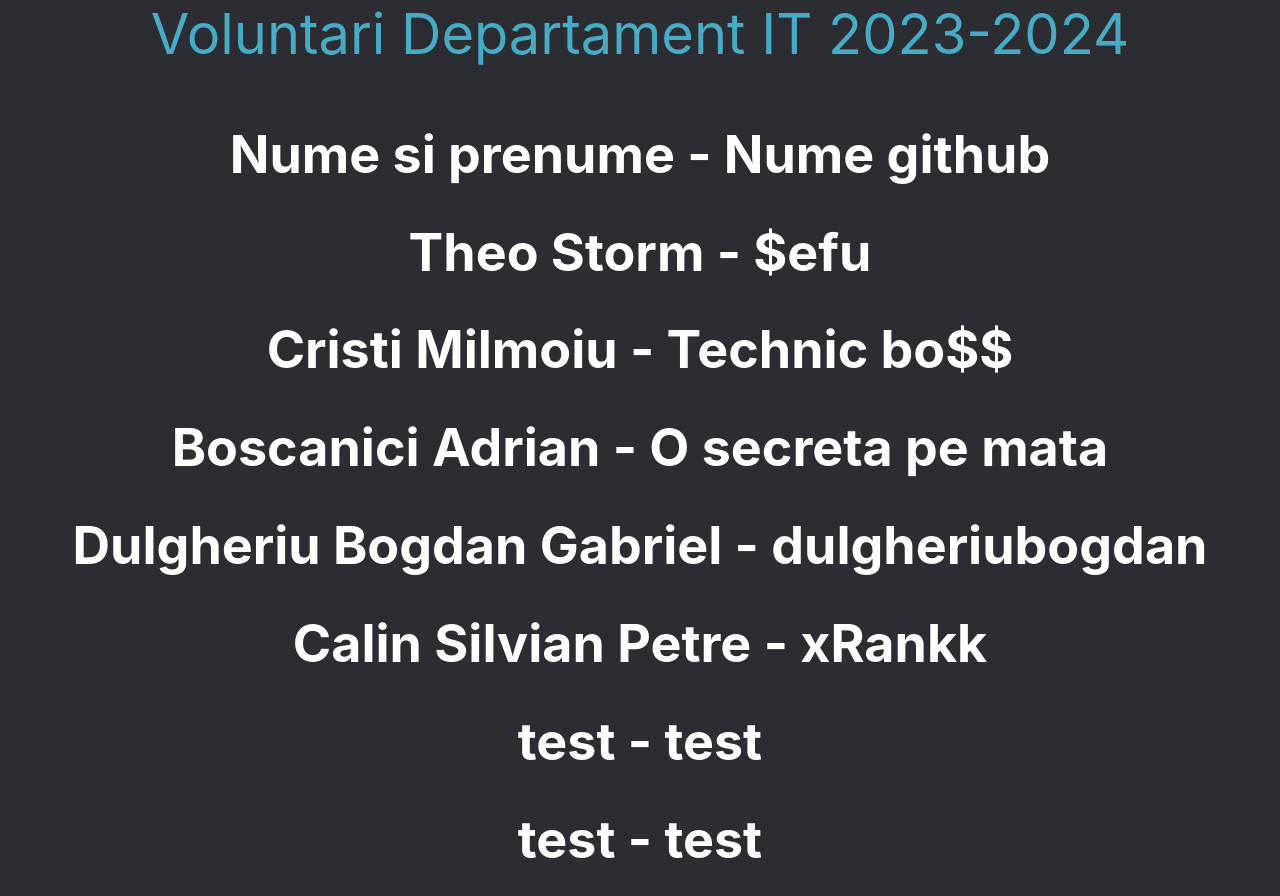
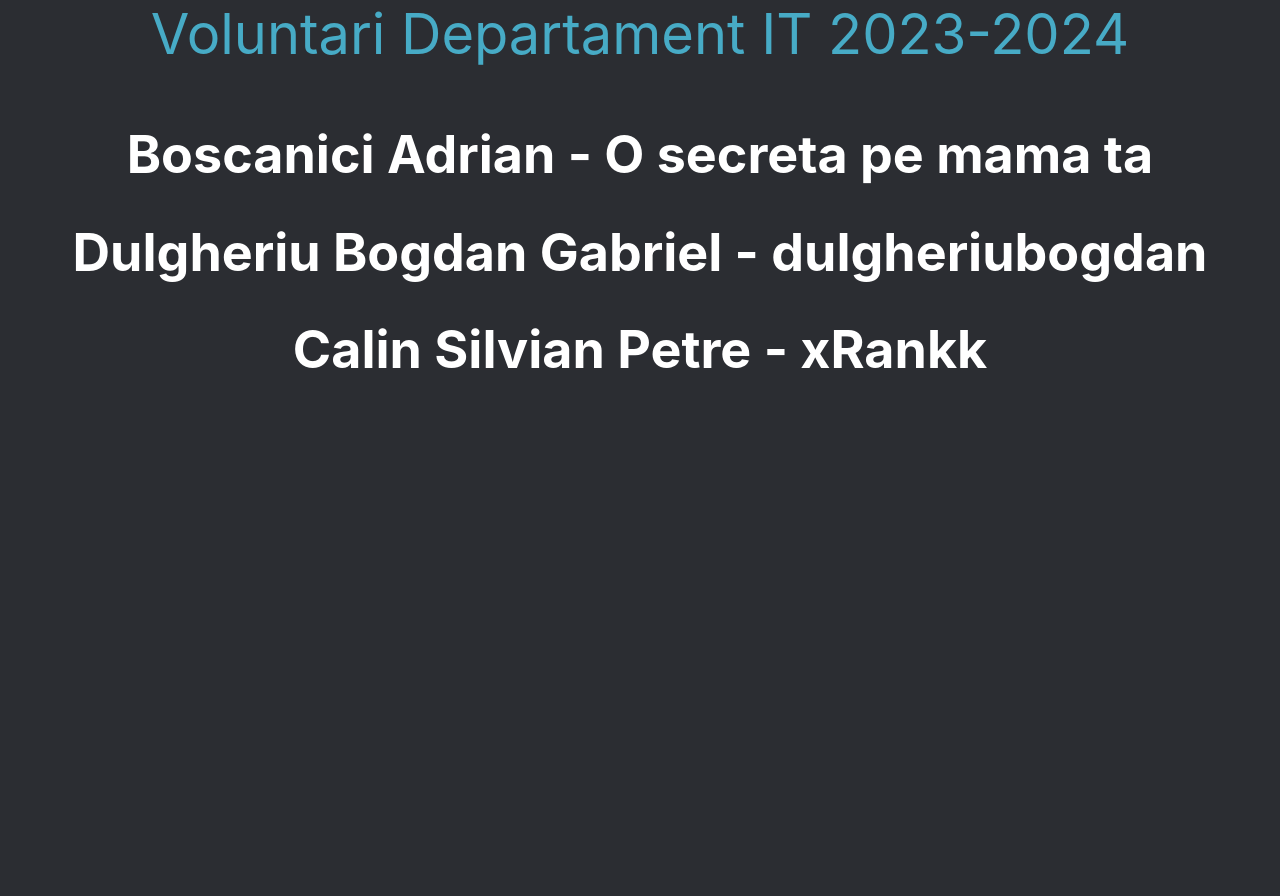
Before and after one commit to DinamitIT/ListaVoluntari, a React (Create React App) app in the folder client/: page / in a window 1280 px wide. Shown: the top 896 px of the page. Built offline with nearby package versions, Linux system fonts and the light colour scheme.

Commit message:
Added new file for separation

```diff
--- a/client/src/App.js
+++ b/client/src/App.js
@@ -1,29 +1,12 @@
 import "./App.css";
+import ListaVoluntari from "./ListaVoluntari";
 
 function App() {
   return (
     <div className="App">
       <div className="App-header">
         <div className="titlu">Voluntari Departament IT 2023-2024</div>
-        <div className="scrollable-div">
-          <h1>Nume si prenume - Nume github</h1>
-          <h1>Theo Storm - $efu</h1>
-          <h1>Cristi Milmoiu - Technic bo$$</h1>
-          <h1>Boscanici Adrian - O secreta pe mata</h1>
-          <h1>Dulgheriu Bogdan Gabriel - dulgheriubogdan</h1>
-          <h1>Calin Silvian Petre - xRankk</h1>
-          <h1>test - test</h1>
-          <h1>test - test</h1>
-          <h1>test - test</h1>
-          <h1>test - test</h1>
-          <h1>test - test</h1>
-          <h1>test - test</h1>
-          <h1>test - test</h1>
-          <h1>test - test</h1>
-          <h1>test - test</h1>
-          <h1>test - test</h1>
-          <h1>test - test</h1>
-        </div>
+        <ListaVoluntari />
       </div>
     </div>
   );
--- /dev/null
+++ b/client/src/ListaVoluntari.js
@@ -0,0 +1,13 @@
+import "./App.css";
+
+function ListaVoluntari() {
+  return (
+    <div className="scrollable-div">
+      <h1>Boscanici Adrian - O secreta pe mama ta</h1>
+      <h1>Dulgheriu Bogdan Gabriel - dulgheriubogdan</h1>
+      <h1>Calin Silvian Petre - xRankk</h1>
+    </div>
+  );
+}
+
+export default ListaVoluntari;
```
